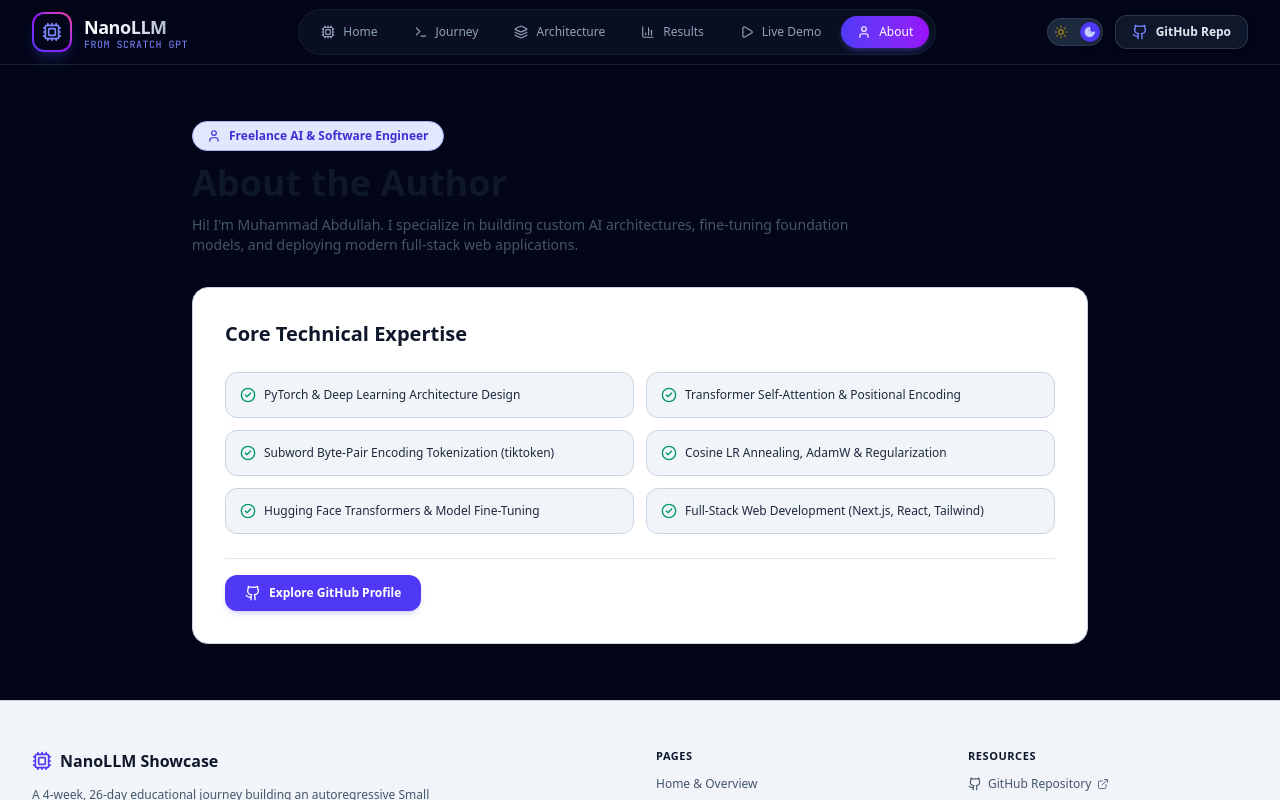
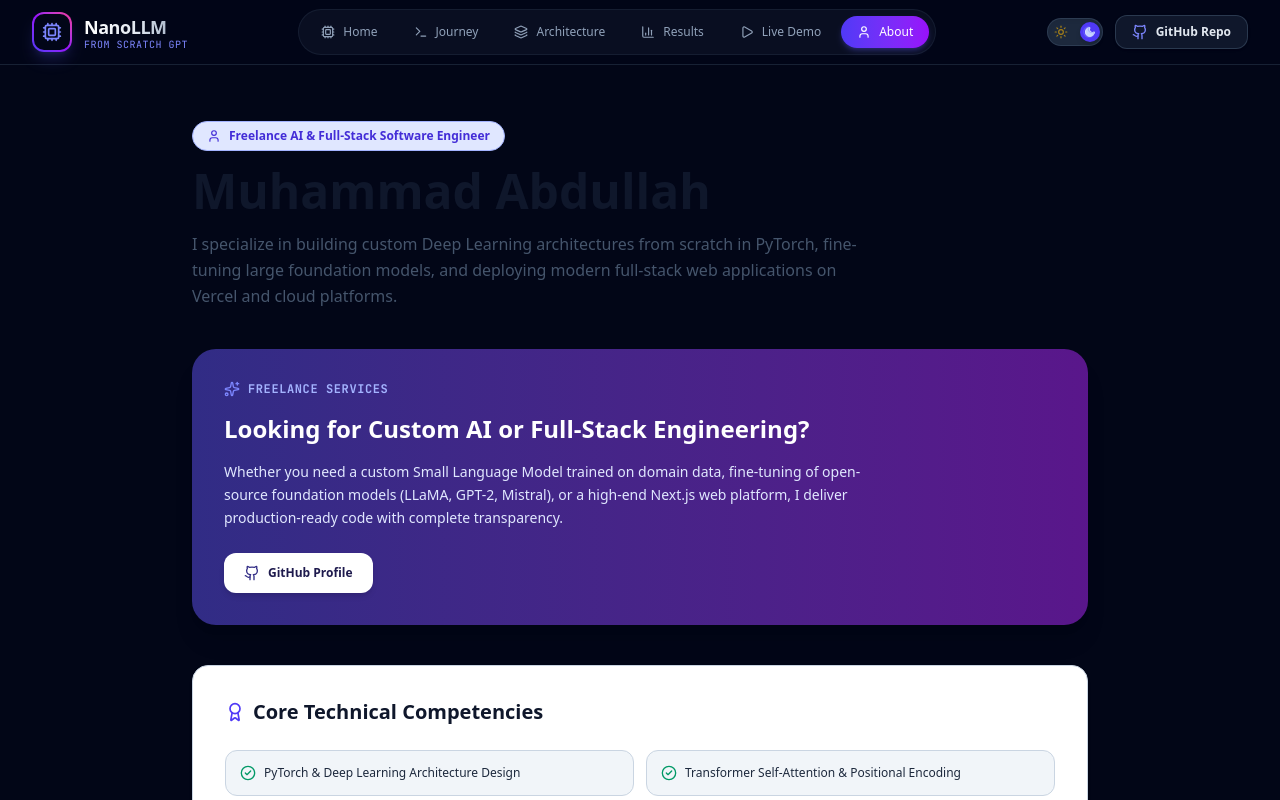
Before and after one commit to MuhammadAbdullah12-ux/NanoLLM, a Next.js app in the folder frontend/: page /about in a window 1280 px wide. Shown: the top 800 px of the page. Built offline with nearby package versions, Linux system fonts and the light colour scheme.

Commit message:
Showcase Day 10: Polished About page, added freelance services card, and finalized full-stack portfolio app

```diff
--- a/frontend/app/about/page.tsx
+++ b/frontend/app/about/page.tsx
@@ -1,4 +1,4 @@
-import { User, CheckCircle2 } from "lucide-react";
+import { User, CheckCircle2, Mail, ExternalLink, Award, Sparkles, Cpu, Layers } from "lucide-react";
 
 function GithubIcon(props: React.SVGProps<SVGSVGElement>) {
   return (
@@ -16,24 +16,55 @@ export default function AboutPage() {
     "Subword Byte-Pair Encoding Tokenization (tiktoken)",
     "Cosine LR Annealing, AdamW & Regularization",
     "Hugging Face Transformers & Model Fine-Tuning",
-    "Full-Stack Web Development (Next.js, React, Tailwind)"
+    "Full-Stack Web Development (Next.js 14, React, Tailwind CSS)",
+    "Serverless REST API Integration & Vercel Deployment",
+    "Quantitative Model Benchmarking & Perplexity Evaluation"
   ];
 
   return (
-    <div className="space-y-8 py-6 max-w-4xl mx-auto">
-      <div className="space-y-3 text-center sm:text-left">
+    <div className="space-y-10 py-6 max-w-4xl mx-auto">
+
+      {/* Header Bio */}
+      <div className="space-y-4 text-center sm:text-left">
         <div className="inline-flex items-center gap-2 px-3.5 py-1.5 rounded-full bg-indigo-100 dark:bg-indigo-950/80 border border-indigo-300 dark:border-indigo-800/60 text-indigo-700 dark:text-indigo-400 text-xs font-semibold">
           <User className="w-3.5 h-3.5" />
-          <span>Freelance AI & Software Engineer</span>
+          <span>Freelance AI & Full-Stack Software Engineer</span>
         </div>
-        <h1 className="text-3xl sm:text-4xl font-extrabold text-slate-900 dark:text-white">About the Author</h1>
-        <p className="text-slate-600 dark:text-slate-400 text-sm max-w-2xl">
-          Hi! I'm Muhammad Abdullah. I specialize in building custom AI architectures, fine-tuning foundation models, and deploying modern full-stack web applications.
+        <h1 className="text-3xl sm:text-5xl font-extrabold text-slate-900 dark:text-white">Muhammad Abdullah</h1>
+        <p className="text-slate-600 dark:text-slate-300 text-base max-w-2xl leading-relaxed">
+          I specialize in building custom Deep Learning architectures from scratch in PyTorch, fine-tuning large foundation models, and deploying modern full-stack web applications on Vercel and cloud platforms.
         </p>
       </div>
 
+      {/* Freelance Offerings Card */}
+      <div className="bg-gradient-to-r from-indigo-900 to-purple-900 text-white rounded-3xl p-8 space-y-4 shadow-xl">
+        <div className="flex items-center gap-2 text-indigo-300 text-xs font-mono font-bold uppercase tracking-wider">
+          <Sparkles className="w-4 h-4 text-indigo-400" />
+          <span>Freelance Services</span>
+        </div>
+        <h2 className="text-2xl font-bold">Looking for Custom AI or Full-Stack Engineering?</h2>
+        <p className="text-sm text-indigo-100 leading-relaxed max-w-2xl">
+          Whether you need a custom Small Language Model trained on domain data, fine-tuning of open-source foundation models (LLaMA, GPT-2, Mistral), or a high-end Next.js web platform, I deliver production-ready code with complete transparency.
+        </p>
+        <div className="pt-2 flex flex-wrap gap-4">
+          <a
+            href="https://github.com/MuhammadAbdullah12-ux"
+            target="_blank"
+            rel="noopener noreferrer"
+            className="flex items-center gap-2 px-5 py-3 rounded-xl bg-white text-indigo-950 font-bold text-xs hover:bg-slate-100 transition-all shadow-md"
+          >
+            <GithubIcon className="w-4 h-4 text-indigo-900" />
+            <span>GitHub Profile</span>
+          </a>
+        </div>
+      </div>
+
+      {/* Core Technical Skills */}
       <div className="bg-white dark:bg-slate-900/60 border border-slate-300 dark:border-slate-800/80 rounded-2xl p-6 sm:p-8 space-y-6 shadow-sm">
-        <h2 className="text-xl font-bold text-slate-900 dark:text-white">Core Technical Expertise</h2>
+        <h2 className="text-xl font-bold text-slate-900 dark:text-white flex items-center gap-2">
+          <Award className="w-5 h-5 text-indigo-600 dark:text-indigo-400" />
+          <span>Core Technical Competencies</span>
+        </h2>
 
         <div className="grid grid-cols-1 sm:grid-cols-2 gap-3">
           {skills.map((skill, idx) => (
@@ -43,19 +74,8 @@ export default function AboutPage() {
             </div>
           ))}
         </div>
+      </div>
 
-        <div className="pt-4 border-t border-slate-200 dark:border-slate-800 flex flex-wrap gap-4">
-          <a
-            href="https://github.com/MuhammadAbdullah12-ux/NanoLLM"
-            target="_blank"
-            rel="noopener noreferrer"
-            className="flex items-center gap-2 px-5 py-2.5 rounded-xl bg-indigo-600 hover:bg-indigo-500 text-white font-semibold text-xs transition-all shadow-md shadow-indigo-500/20"
-          >
-            <GithubIcon className="w-4 h-4" />
-            <span>Explore GitHub Profile</span>
-          </a>
-        </div>
-      </div>
     </div>
   );
 }
```
Also changed, not shown: 1 other file (tests, documents, lock files or other folders).
